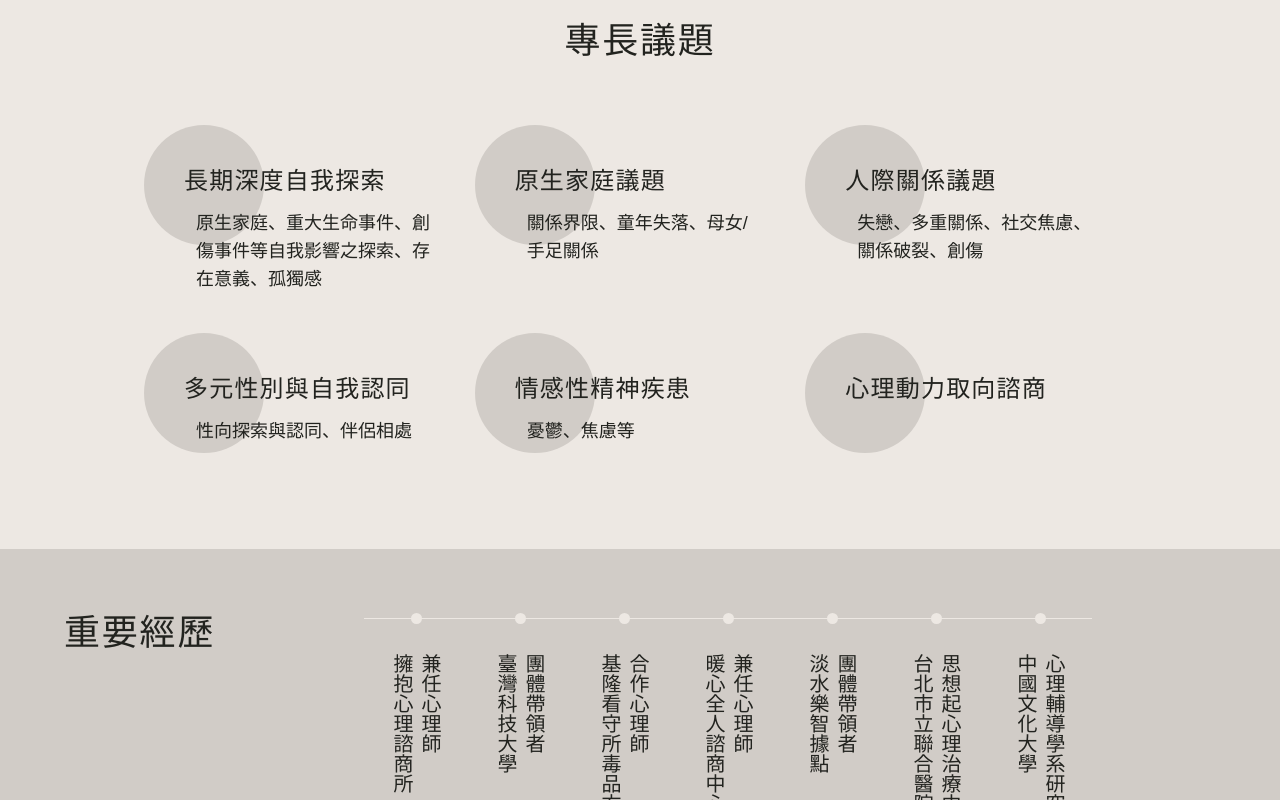
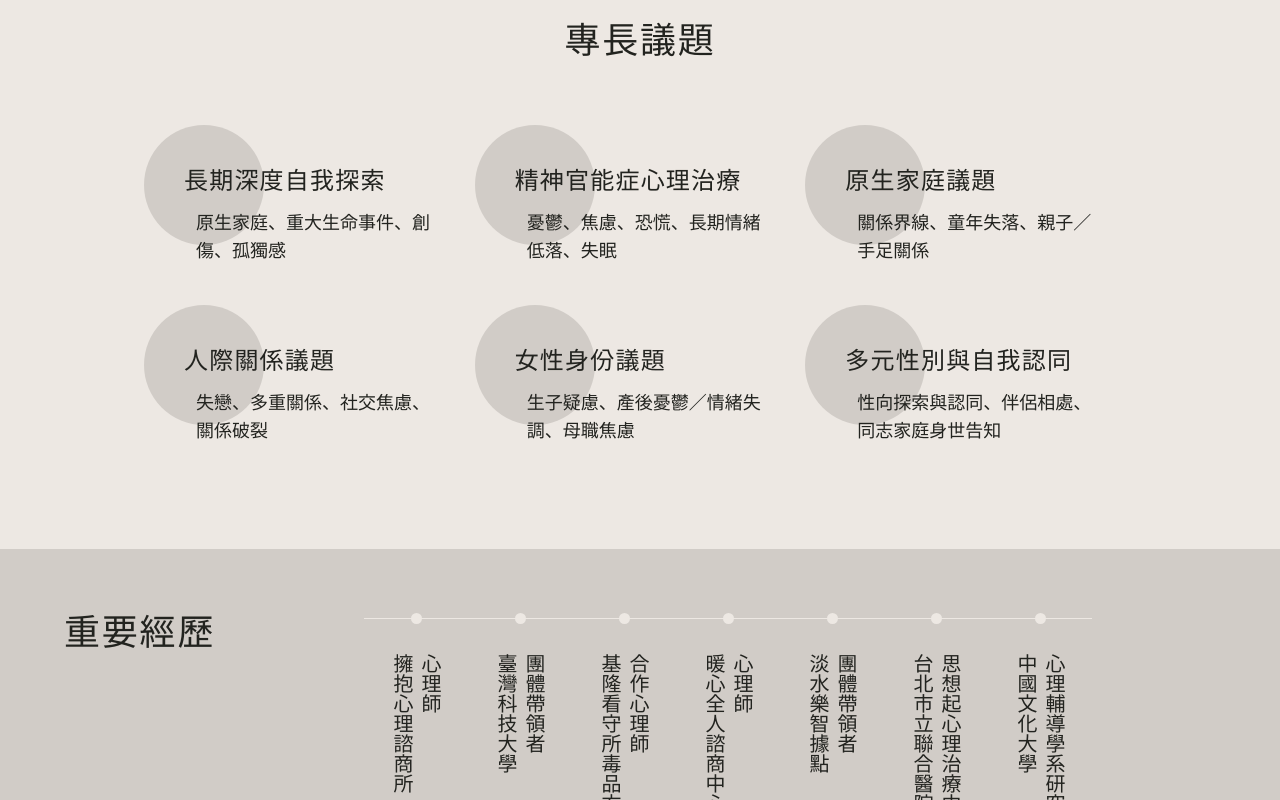
Before and after one commit to harperHo/YinChuPsychologist, a Next.js app: page / in a window 1280 px wide. Shown: the part 1100-1900 px from the top of the page. Built offline with nearby package versions, Linux system fonts and the light colour scheme; a web font is replaced by a local one.

Commit message:
feat: improve seo and preview

```diff
--- a/app/layout.tsx
+++ b/app/layout.tsx
@@ -17,8 +17,41 @@ export default function RootLayout({
       className={`${taipeiSans.variable} ${genWanMin.variable} font-tp-sans bg-sand text-text`}
     >
       <head>
-        <title>劉映竺諮商心理師 Ying Chu Liu Counseling Psychologist</title>
+        <title>劉映竺諮商心理師</title>
         <link rel="icon" href="/favicon.png" type="image/png" />
+        <meta
+          name="description"
+          content="劉映竺諮商心理師，提供長期深度自我探索、精神官能症心理治療、原生家庭議題、人際關係議題、女性身份議題、多元性別與自我認同等心理諮商服務。"
+        />
+        <meta property="og:title" content="劉映竺諮商心理師" />
+        <meta
+          property="og:description"
+          content="提供長期深度自我探索、原生家庭議題、人際關係、多元性別與自我認同等專業心理諮商服務。"
+        />
+        <meta property="og:image" content="https://ycliu.tw/preview.png" />
+        <meta property="og:url" content="https://ycliu.tw" />
+        <meta name="twitter:card" content="summary" />
+        <meta name="twitter:title" content="劉映竺諮商心理師" />
+        <meta
+          name="twitter:description"
+          content="提供長期深度自我探索、原生家庭議題、人際關係、多元性別與自我認同等專業心理諮商服務。"
+        />
+        <meta name="twitter:image" content="https://ycliu.tw/preview.png" />
+
+        <Script
+          id="structured-data-site-name"
+          type="application/ld+json"
+          strategy="afterInteractive"
+          dangerouslySetInnerHTML={{
+            __html: JSON.stringify({
+              "@context": "https://schema.org",
+              "@type": "WebSite",
+              name: "劉映竺諮商心理師",
+              url: "https://ycliu.tw",
+            }),
+          }}
+        />
+
         {/* Google Analytics Script 1: Load gtag.js */}
         <Script
           strategy="afterInteractive"
--- a/app/sections/Experiences.tsx
+++ b/app/sections/Experiences.tsx
@@ -5,7 +5,7 @@ import useIntersectionObserver from "../hooks/useIntersectionObserver";
 const experiences = [
   {
     title: "擁抱心理諮商所",
-    subTitle: "兼任心理師",
+    subTitle: "心理師",
   },
   {
     title: "臺灣科技大學",
@@ -17,7 +17,7 @@ const experiences = [
   },
   {
     title: "暖心全人諮商中心",
-    subTitle: "兼任心理師",
+    subTitle: "心理師",
   },
   {
     title: "淡水樂智據點",
--- a/app/sections/Specialties.tsx
+++ b/app/sections/Specialties.tsx
@@ -5,26 +5,27 @@ import useIntersectionObserver from "../hooks/useIntersectionObserver";
 export const specialities = [
   {
     title: "長期深度自我探索",
-    desc: "原生家庭、重大生命事件、創傷事件等自我影響之探索、存在意義、孤獨感",
+    desc: "原生家庭、重大生命事件、創傷、孤獨感",
+  },
+  {
+    title: "精神官能症心理治療",
+    desc: "憂鬱、焦慮、恐慌、長期情緒低落、失眠",
   },
   {
     title: "原生家庭議題",
-    desc: "關係界限、童年失落、母女/手足關係",
+    desc: "關係界線、童年失落、親子／手足關係",
   },
   {
     title: "人際關係議題",
-    desc: "失戀、多重關係、社交焦慮、關係破裂、創傷",
+    desc: "失戀、多重關係、社交焦慮、關係破裂",
+  },
+  {
+    title: "女性身份議題",
+    desc: "生子疑慮、產後憂鬱／情緒失調、母職焦慮",
   },
   {
     title: "多元性別與自我認同",
-    desc: "性向探索與認同、伴侶相處",
-  },
-  {
-    title: "情感性精神疾患",
-    desc: "憂鬱、焦慮等",
-  },
-  {
-    title: "心理動力取向諮商",
+    desc: "性向探索與認同、伴侶相處、同志家庭身世告知",
   },
 ];
 
```
Also changed, not shown: public/preview.png (added).
